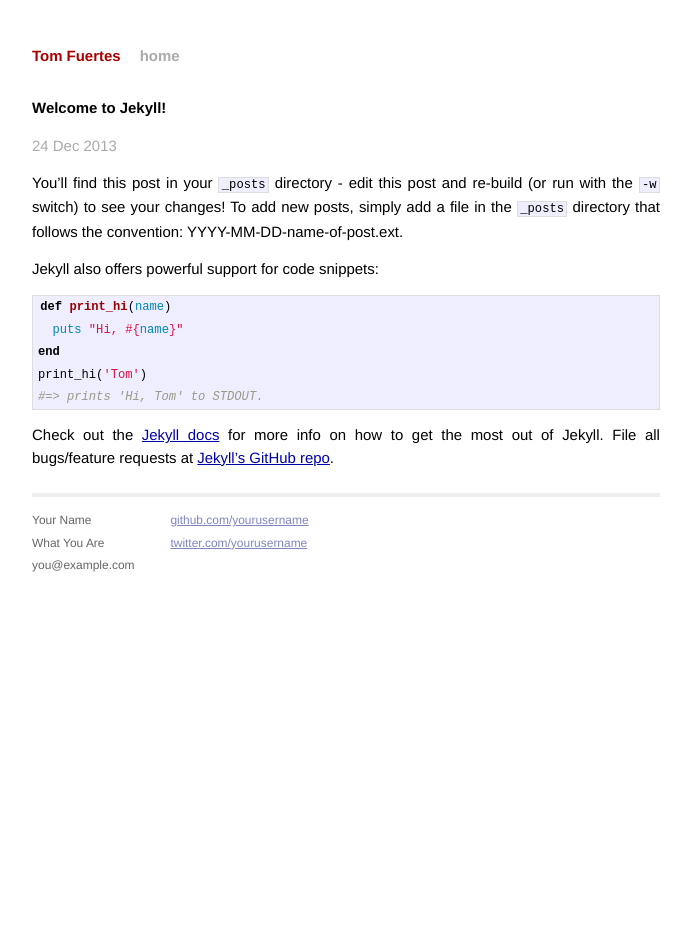
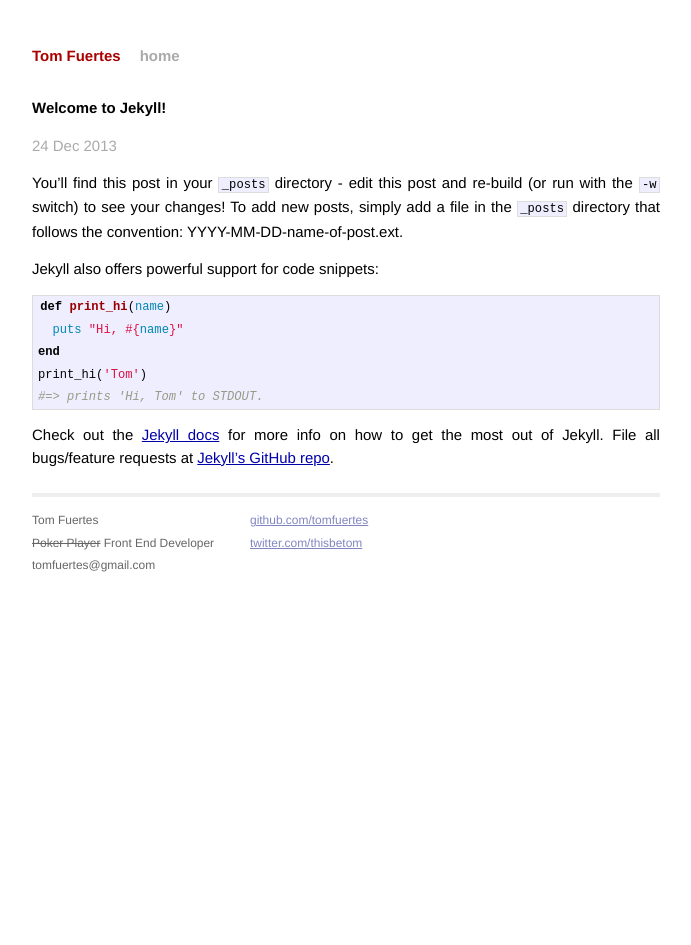
Before and after one commit to tomfuertes/tomfuert.es, a Jekyll site: the page built from _posts/2013-12-24-welcome-to-jekyll.markdown, in a window 1280 px wide. Shown: the whole page, without its empty margins (294-985 px from the left). Built offline with Jekyll 4.4.1, drawn with Linux system fonts in a browser that asks for light colours; Markdown is read by kramdown in place of the engine named in the settings.

Commit message:
contact info

```diff
--- a/_layouts/default.html
+++ b/_layouts/default.html
@@ -26,15 +26,15 @@
           <div class="footer">
             <div class="contact">
               <p>
-                Your Name<br />
-                What You Are<br />
-                you@example.com
+                Tom Fuertes<br />
+                <strike>Poker Player</strike> Front End Developer<br />
+                tomfuertes@gmail.com
               </p>
             </div>
             <div class="contact">
               <p>
-                <a href="https://github.com/yourusername">github.com/yourusername</a><br />
-                <a href="https://twitter.com/yourusername">twitter.com/yourusername</a><br />
+                <a href="https://github.com/tomfuertes">github.com/tomfuertes</a><br />
+                <a href="https://twitter.com/thisbetom">twitter.com/thisbetom</a><br />
               </p>
             </div>
           </div>
```
